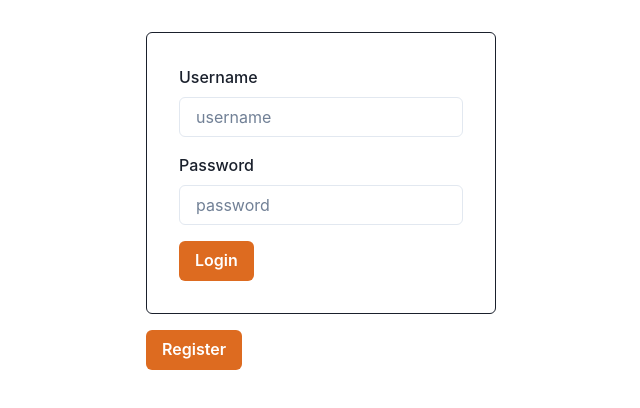
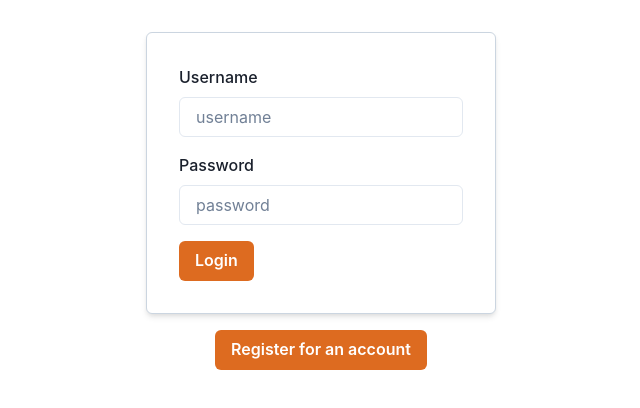
Before and after one commit to larocquedylan/AcroBuzz---Client, a Next.js app: page /login in a window 1280 px wide. Shown: the top 408 px of the page, without its empty margins (319-959 px from the left). Built offline with nearby package versions, Linux system fonts and the light colour scheme.

Commit message:
add option to register too

```diff
--- a/src/pages/login.tsx
+++ b/src/pages/login.tsx
@@ -1,9 +1,78 @@
+// import React from 'react';
+// import { Formik, Field, Form } from 'formik';
+// import { Button } from '@chakra-ui/button';
+// import Wrapper from '../components/Wrapper';
+// import InputField from '../components/InputField';
+// import { Box } from '@chakra-ui/react';
+// import { useLoginMutation } from '../codegen/graphql';
+// import { toErrorMap } from '../utils/toErrorMap';
+// import { useRouter } from 'next/router';
+
+// const Login: React.FC<{}> = ({}) => {
+//   const [login] = useLoginMutation();
+//   const router = useRouter();
+
+//   return (
+//     <Wrapper variant='small'>
+//       <Formik
+//         initialValues={{ username: '', password: '' }}
+//         onSubmit={async (values, { setErrors }) => {
+//           const response = await login({ variables: values });
+
+//           if (response.data?.login.errors) {
+//             setErrors(toErrorMap(response.data.login.errors));
+//           } else if (response.data?.login.user) {
+//             if (typeof router.query.next === 'string') {
+//               router.push(router.query.next);
+//             } else {
+//               router.push('/');
+//             }
+//           }
+//         }}
+//       >
+//         {({ values }) => (
+//           <Box border='1px' p={8} rounded='md'>
+//             <Form>
+//               <InputField
+//                 name='username'
+//                 label='Username'
+//                 placeholder='username'
+//               />
+//               <Box mt={4}>
+//                 <InputField
+//                   name='password'
+//                   label='Password'
+//                   placeholder='password'
+//                   type='password'
+//                 />
+//               </Box>
+
+//               <Button mt={4} colorScheme='orange' type='submit'>
+//                 Login
+//               </Button>
+//             </Form>
+//           </Box>
+//         )}
+//       </Formik>
+
+//       {/* link to register page */}
+//       <Box mt={4} mx={`auto`}>
+//         <Button colorScheme='orange' onClick={() => router.push('/register')}>
+//           Register
+//         </Button>
+//       </Box>
+//     </Wrapper>
+//   );
+// };
+
+// export default Login;
+
 import React from 'react';
 import { Formik, Field, Form } from 'formik';
 import { Button } from '@chakra-ui/button';
 import Wrapper from '../components/Wrapper';
 import InputField from '../components/InputField';
-import { Box } from '@chakra-ui/react';
+import { Box, Center } from '@chakra-ui/react';
 import { useLoginMutation } from '../codegen/graphql';
 import { toErrorMap } from '../utils/toErrorMap';
 import { useRouter } from 'next/router';
@@ -31,7 +100,14 @@ const Login: React.FC<{}> = ({}) => {
         }}
       >
         {({ values }) => (
-          <Box border='1px' p={8} rounded='md'>
+          <Box
+            border='1px'
+            borderColor='gray.300'
+            p={8}
+            rounded='md'
+            boxShadow='md'
+            bg='white'
+          >
             <Form>
               <InputField
                 name='username'
@@ -56,11 +132,11 @@ const Login: React.FC<{}> = ({}) => {
       </Formik>
 
       {/* link to register page */}
-      <Box mt={4} mx={`auto`}>
+      <Center mt={4} mx={`auto`}>
         <Button colorScheme='orange' onClick={() => router.push('/register')}>
-          Register
+          Register for an account
         </Button>
-      </Box>
+      </Center>
     </Wrapper>
   );
 };
```
